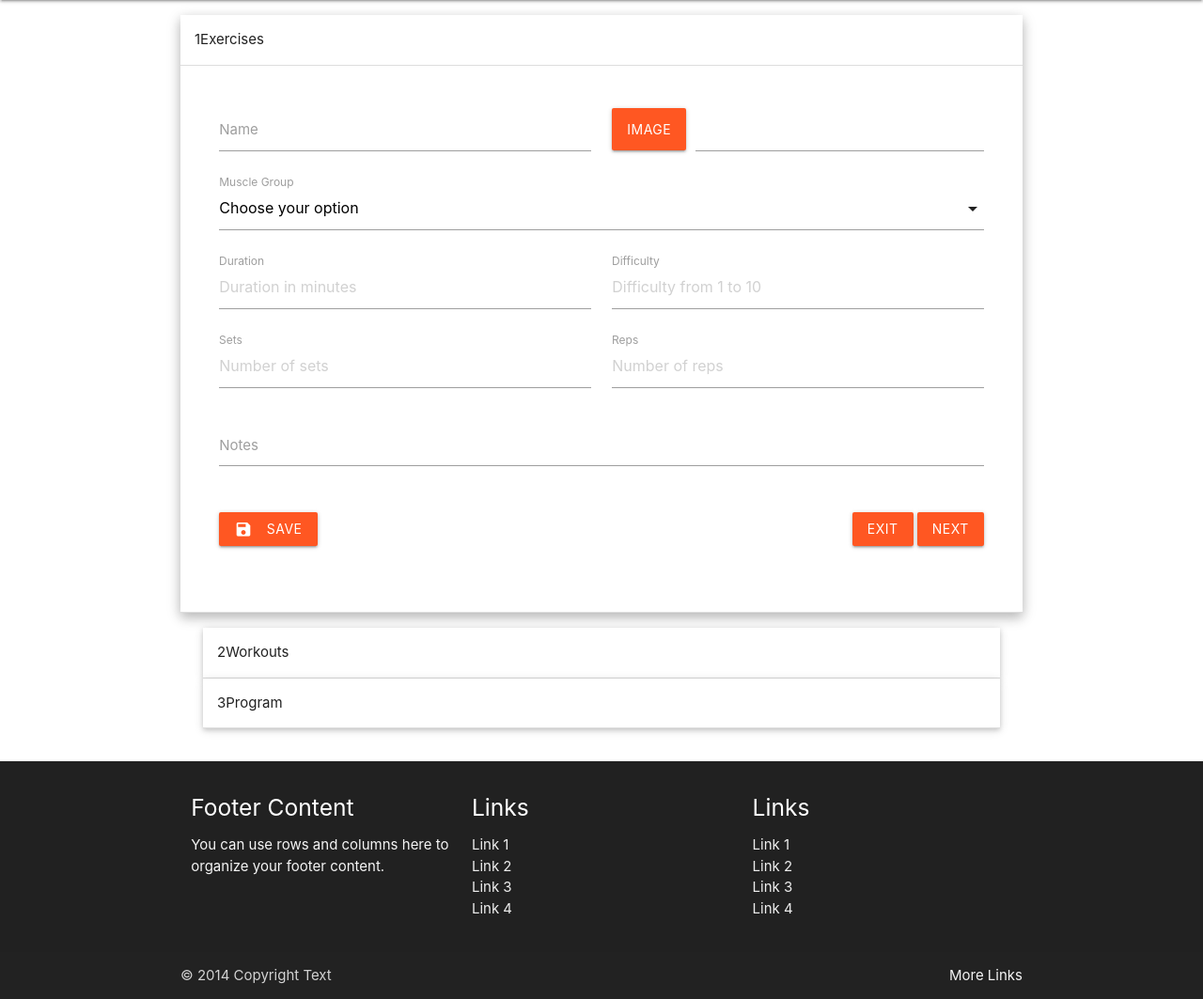
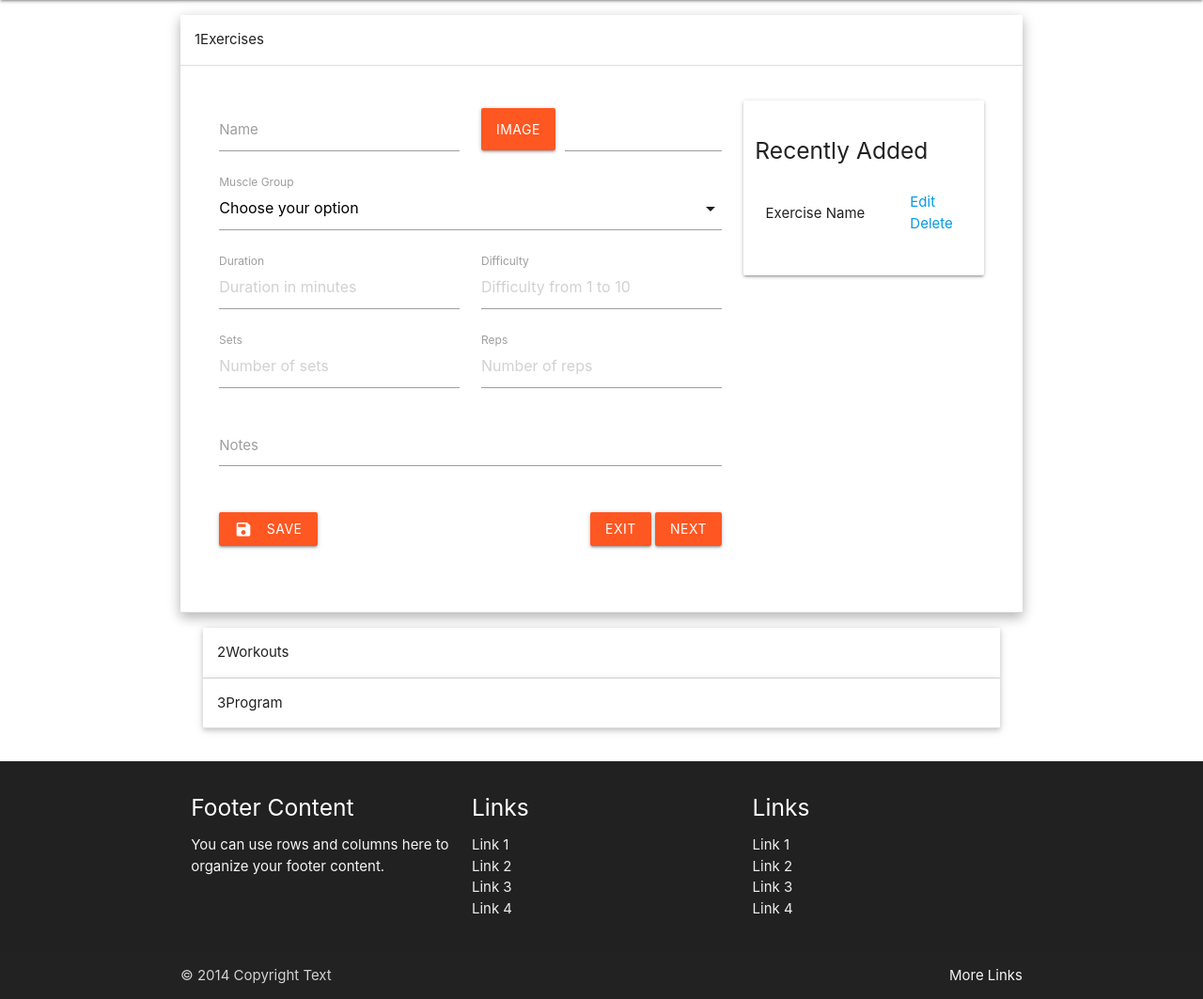
Before and after one commit to K0vacs/traineroneone, a Flask app: page /add-program/ in a window 1280 px wide. Shown: the part 64-1127 px from the top of the page at 94% size. Run offline with Flask 2, Linux system fonts and the light colour scheme; some libraries are stand-ins or nearby versions.

Commit message:
Side panel added to exercise form

```diff
--- a/app.py
+++ b/app.py
@@ -62,7 +62,7 @@ def save_form():
     data = request.form.to_dict()
     if "exerciseName" in data:
       result = mongo.db.exercises.insert_one(data)
-      return str(result.inserted_id)
+      return str(data["exerciseName"])
     if "workoutName" in data:
       result = mongo.db.workouts.insert_one(data)
       return str(result.inserted_id)
--- a/static/js/main.js
+++ b/static/js/main.js
@@ -175,7 +175,22 @@ $(document).ready(function() {
   }
 
 
+  function sessionVariable(form) {
+    // need name and id
 
+    sessionStorage.setItem('formData', JSON.stringify(list));
+    var lastname = JSON.parse(sessionStorage.getItem("formData"));
+    console.log(lastname.exerciseName);
+  }
+
+  if (sessionStorage.getItem("formData") != null) {
+    (function onLoadExercisesPage() {
+      var lastname = JSON.parse(sessionStorage.getItem("formData"));
+//      if (lastname.exerciseName.length >= 1) {
+        showExercise(lastname.exerciseName);
+//      }
+    })();
+  }
 
 
 
--- a/templates/add-program.html
+++ b/templates/add-program.html
@@ -7,7 +7,7 @@
                 <div class="collapse-header active"><span class="">1</span>Exercises</div>
                 <div class="collapsible-body">
                     <div class="row">
-                        <form method="post" class="col s12">
+                        <form method="post" class="col s8">
                             <div class="row">
                                 <div class="input-field col s6">
                                     <input id="exercise-name" type="text"  name="exerciseName" class="validate" required>
@@ -75,6 +75,22 @@
                                 </div>
                             </div>
                         </form>
+                        <div class="col s4">
+                            <div class="card-panel">
+                                <div class="row">
+                                    <h5>Recently Added</h5>
+                                </div>
+                                <div class="row valign-wrapper">
+                                    <div class="col s8">
+                                        <span>Exercise Name</span>
+                                    </div>
+                                    <div class="col s4">
+                                        <a>Edit</a>
+                                        <a>Delete</a>
+                                    </div>
+                                </div>
+                            </div>
+                        </div>
                     </div>
                 </div>
             </li>
```
